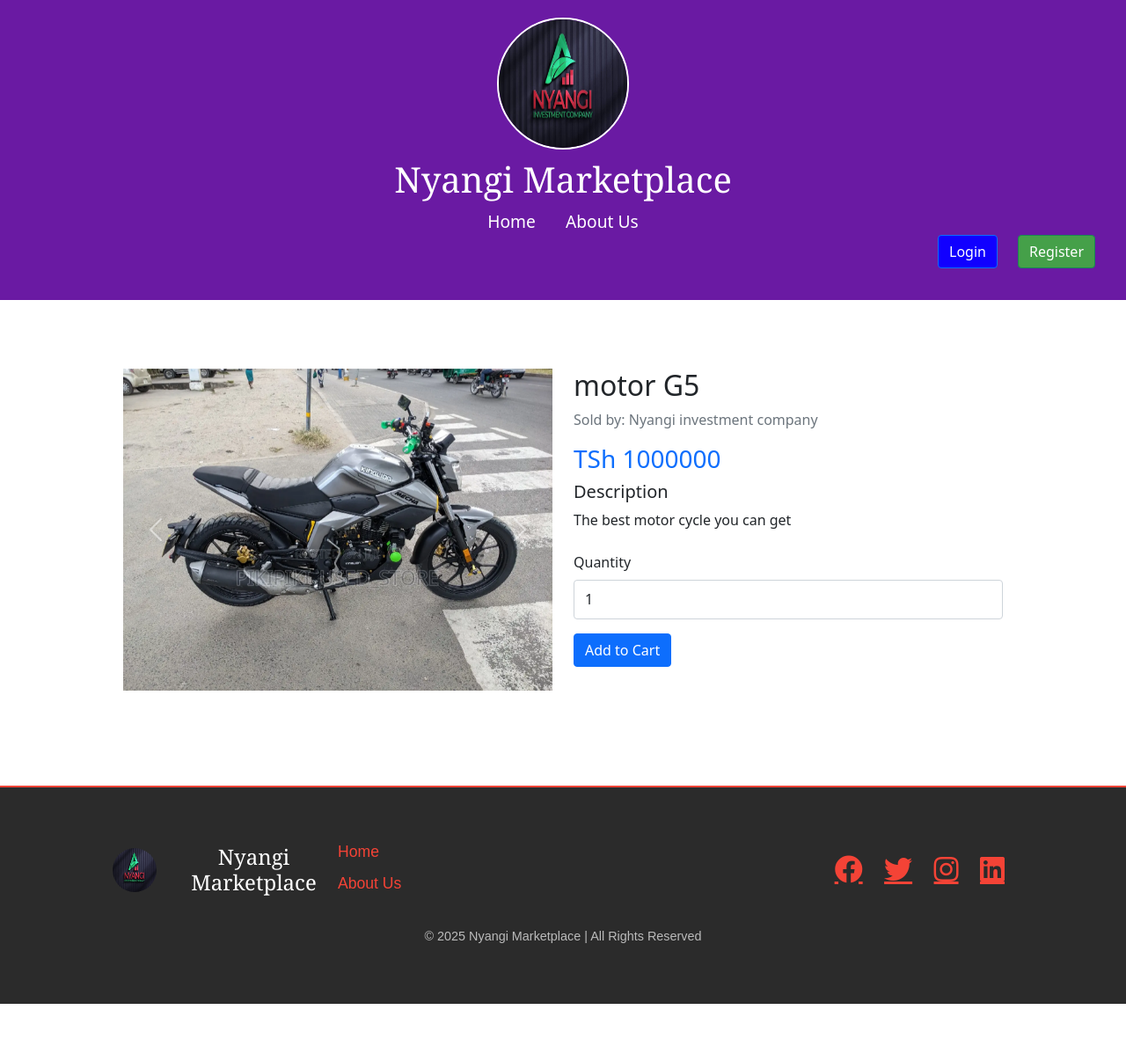
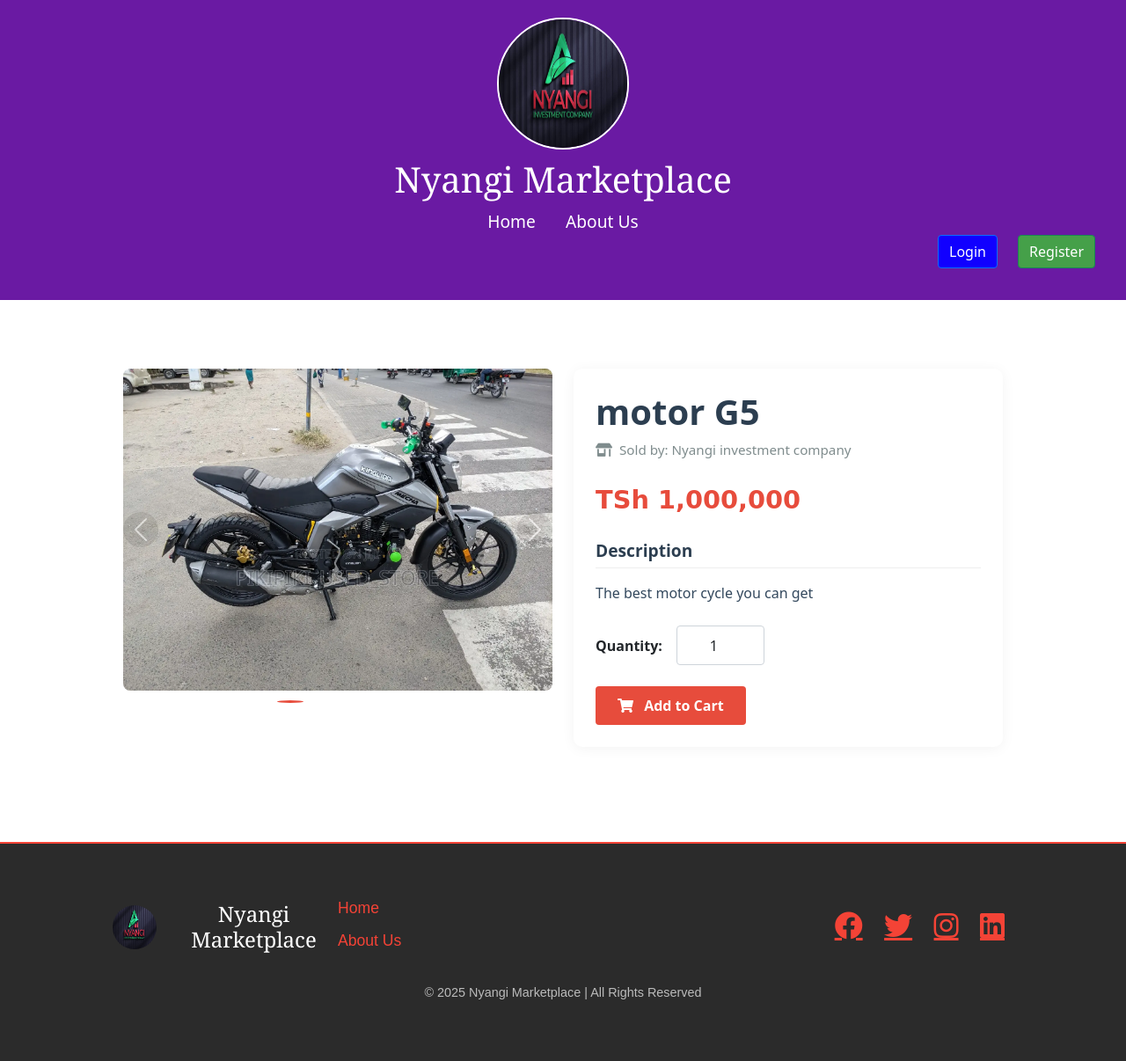
Before and after one commit to bravomzogo/nyangi_market, a Django app: page /product/12/ in a window 1280 px wide. Shown: the whole page at 88% size. Before the commit the page ends 1141 px from the top, so only its background shows below. Run offline with Django 5.2, Linux system fonts and the light colour scheme; data comes from the database, SQL or seed files in the repository; some libraries are stand-ins or nearby versions.

Commit message:
Modified product detail page

```diff
--- a/myapp/templates/myapp/product_detail.html
+++ b/myapp/templates/myapp/product_detail.html
@@ -15,18 +15,144 @@
 <link rel="stylesheet" href="{% static 'css/bootstrap.min.css' %}">
 <link rel="stylesheet" href="https://cdnjs.cloudflare.com/ajax/libs/font-awesome/5.15.4/css/all.min.css">
 
+<style>
+    .carousel-inner img {
+        max-width: 100%;
+        max-height: 500px;
+        object-fit: contain;
+        border-radius: 8px;
+    }
+
+    .carousel-control-prev, .carousel-control-next {
+        background-color: rgba(0,0,0,0.2);
+        width: 40px;
+        height: 40px;
+        border-radius: 50%;
+        top: 50%;
+        transform: translateY(-50%);
+    }
+
+    .product-details {
+        background: #fff;
+        border-radius: 10px;
+        padding: 25px;
+        box-shadow: 0 2px 15px rgba(0,0,0,0.05);
+    }
+
+    .product-title {
+        font-weight: 700;
+        color: #2c3e50;
+        margin-bottom: 0.5rem;
+    }
+
+    .seller-info {
+        color: #7f8c8d;
+        font-size: 0.95rem;
+        margin-bottom: 1.5rem;
+    }
+
+    .price {
+        font-size: 1.8rem;
+        font-weight: 700;
+        color: #e74c3c;
+        margin-bottom: 1.5rem;
+    }
+
+    .section-title {
+        font-size: 1.2rem;
+        font-weight: 600;
+        color: #2c3e50;
+        margin-bottom: 1rem;
+        padding-bottom: 0.5rem;
+        border-bottom: 1px solid #eee;
+    }
+
+    .product-description {
+        color: #34495e;
+        line-height: 1.6;
+    }
+
+    .attributes-table {
+        width: 100%;
+    }
+
+    .attributes-table th {
+        width: 30%;
+        color: #7f8c8d;
+        font-weight: 500;
+    }
+
+    .quantity-input {
+        width: 100px;
+        text-align: center;
+    }
+
+    .btn-add-to-cart {
+        background: #e74c3c;
+        border: none;
+        padding: 10px 25px;
+        font-weight: 600;
+        transition: all 0.3s;
+    }
+
+    .btn-add-to-cart:hover {
+        background: #c0392b;
+        transform: translateY(-2px);
+    }
+
+    .carousel-indicators {
+        bottom: -40px;
+    }
+
+    .carousel-indicators button {
+        width: 10px;
+        height: 10px;
+        border-radius: 50%;
+        background-color: #bdc3c7;
+    }
+
+    .carousel-indicators .active {
+        background-color: #e74c3c;
+    }
+
+    @media (max-width: 768px) {
+        .carousel-inner img {
+            max-height: 300px;
+        }
+    }
+</style>
+
 <div class="container my-4 my-md-5">
     <div class="row g-4">
         <!-- Product Images -->
         <div class="col-md-6">
             <div id="productCarousel" class="carousel slide" data-bs-ride="carousel">
+                <div class="carousel-indicators">
+                    {% if product.video %}
+                        <button type="button" data-bs-target="#productCarousel" data-bs-slide-to="0" class="active"></button>
+                        <button type="button" data-bs-target="#productCarousel" data-bs-slide-to="1"></button>
+                        {% if product.image1 %}<button type="button" data-bs-target="#productCarousel" data-bs-slide-to="2"></button>{% endif %}
+                        {% if product.image2 %}<button type="button" data-bs-target="#productCarousel" data-bs-slide-to="3"></button>{% endif %}
+                        {% if product.image3 %}<button type="button" data-bs-target="#productCarousel" data-bs-slide-to="4"></button>{% endif %}
+                        {% if product.image4 %}<button type="button" data-bs-target="#productCarousel" data-bs-slide-to="5"></button>{% endif %}
+                    {% else %}
+                        <button type="button" data-bs-target="#productCarousel" data-bs-slide-to="0" class="active"></button>
+                        {% if product.image1 %}<button type="button" data-bs-target="#productCarousel" data-bs-slide-to="1"></button>{% endif %}
+                        {% if product.image2 %}<button type="button" data-bs-target="#productCarousel" data-bs-slide-to="2"></button>{% endif %}
+                        {% if product.image3 %}<button type="button" data-bs-target="#productCarousel" data-bs-slide-to="3"></button>{% endif %}
+                        {% if product.image4 %}<button type="button" data-bs-target="#productCarousel" data-bs-slide-to="4"></button>{% endif %}
+                    {% endif %}
+                </div>
+
                 <div class="carousel-inner">
                     {% if product.video %}
                     <div class="carousel-item active">
-                        <video width="100%" controls autoplay>
+                        <div class="ratio ratio-16x9">
+                            <video width="100%" controls autoplay muted>
                                 <source src="{{ product.video.url }}" type="video/mp4">
                                 Your browser does not support the video tag.
                             </video>
+                        </div>
                     </div>
                     {% endif %}
                     <div class="carousel-item {% if not product.video %}active{% endif %}">
@@ -66,20 +192,29 @@
 
         <!-- Product Details -->
         <div class="col-md-6">
-            <h2>{{ product.name }}</h2>
-            <p class="text-muted">Sold by: {{ product.seller.shop_name }}</p>
-            <h3 class="text-primary">TSh {{ product.price }}</h3>
+            <div class="product-details">
+                <h1 class="product-title">{{ product.name }}</h1>
+                <p class="seller-info">
+                    <i class="fas fa-store-alt me-2"></i>Sold by: {{ product.seller.shop_name }}
+                    {% if product.seller.rating %}
+                    <span class="ms-3">
+                        <i class="fas fa-star text-warning"></i> {{ product.seller.rating|floatformat:1 }}
+                    </span>
+                    {% endif %}
+                </p>
+
+                <div class="price">TSh {{ product.price|intcomma }}</div>
 
                 <div class="mb-4">
-                <h5>Description</h5>
-                <p>{{ product.description }}</p>
+                    <h5 class="section-title">Description</h5>
+                    <p class="product-description">{{ product.description }}</p>
                 </div>
 
                 <!-- Dynamic Attributes -->
                 {% if product.attributes %}
                 <div class="mb-4">
-                <h5>Product Details</h5>
-                <table class="table">
+                    <h5 class="section-title">Product Details</h5>
+                    <table class="table attributes-table">
                         <tbody>
                             {% for key, value in product.attributes.items %}
                             <tr>
@@ -95,12 +230,19 @@
                 <!-- Add to Cart Form -->
                 <form method="post" action="{% url 'add_to_cart' product.id %}">
                     {% csrf_token %}
-                <div class="mb-3">
-                    <label for="quantity" class="form-label">Quantity</label>
-                    <input type="number" class="form-control" id="quantity" name="quantity" value="1" min="1">
+                    <div class="row g-3 align-items-center mb-4">
+                        <div class="col-auto">
+                            <label for="quantity" class="col-form-label fw-bold">Quantity:</label>
                         </div>
-                <button type="submit" class="btn btn-primary">Add to Cart</button>
+                        <div class="col-auto">
+                            <input type="number" class="form-control quantity-input" id="quantity" name="quantity" value="1" min="1">
+                        </div>
+                    </div>
+                    <button type="submit" class="btn btn-primary btn-add-to-cart">
+                        <i class="fas fa-shopping-cart me-2"></i> Add to Cart
+                    </button>
                 </form>
+            </div>
         </div>
     </div>
 </div>
```
Lines whose indentation alone changed are shown as unchanged.
